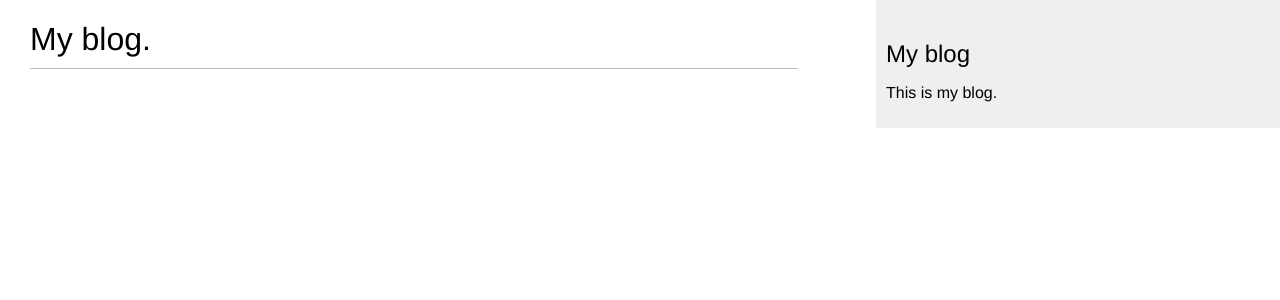
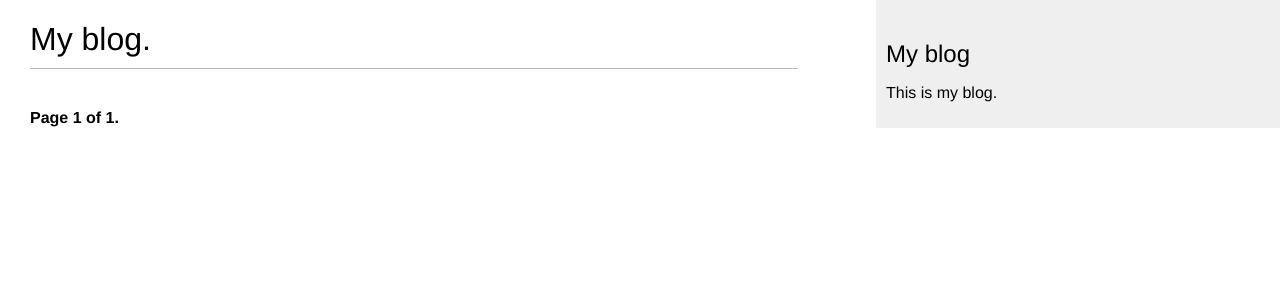
Before and after one commit to Amstl86/DjangoBlog, a Django app: page /blog/ in a window 1280 px wide. Shown: the top 300 px of the page. Run offline with Django 5.2, Linux system fonts and the light colour scheme; data that the repository does not hold is empty.

Commit message:
Добалена простая погинация постов.

```diff
--- /dev/null
+++ b/mysite/blog/templates/blog/pagination.html
@@ -0,0 +1,13 @@
+<div class="pagination">
+    <span class="step-links">
+        {% if page.has_previous %}
+        <a href="?page={{ page.previous_page_number }}">Previous</a>
+        {% endif %}
+        <span class="current">
+            Page {{ page.number }} of {{ page.paginator.num_pages }}.
+        </span>
+        {% if page.has_next %}
+        <a href="?page={{ page.next_page_number }}">Next</a>
+        {% endif %}
+    </span>
+</div>
--- a/mysite/blog/templates/blog/post/list.html
+++ b/mysite/blog/templates/blog/post/list.html
@@ -15,4 +15,5 @@
         </p>
         {{ post.body|truncatewords:30|linebreaks }}
     {% endfor %}
+    {% include "blog/pagination.html" with page=posts %}
 {% endblock %}
--- a/mysite/blog/views.py
+++ b/mysite/blog/views.py
@@ -1,10 +1,14 @@
 from django.shortcuts import render, get_object_or_404
+from django.core.paginator import Paginator
 from .models import Post
 
 
 def post_list(request):
     """Вывод всех опубликованных постов."""
-    posts = Post.published.all()
+    post_list = Post.published.all()
+    paginator = Paginator(post_list, 3)
+    page_number = request.GET.get('page', 1)
+    posts = paginator.page(page_number)
     return render(
         request,
         'blog/post/list.html',
```
